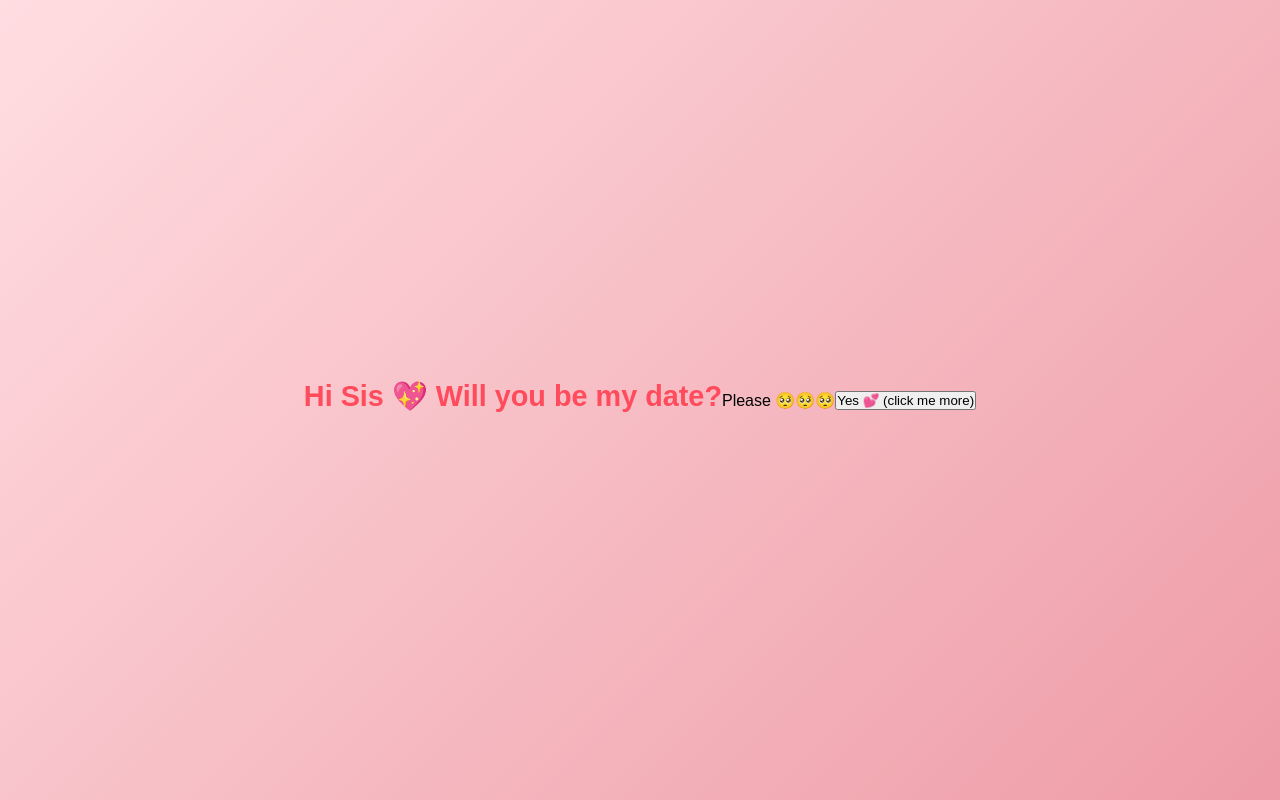
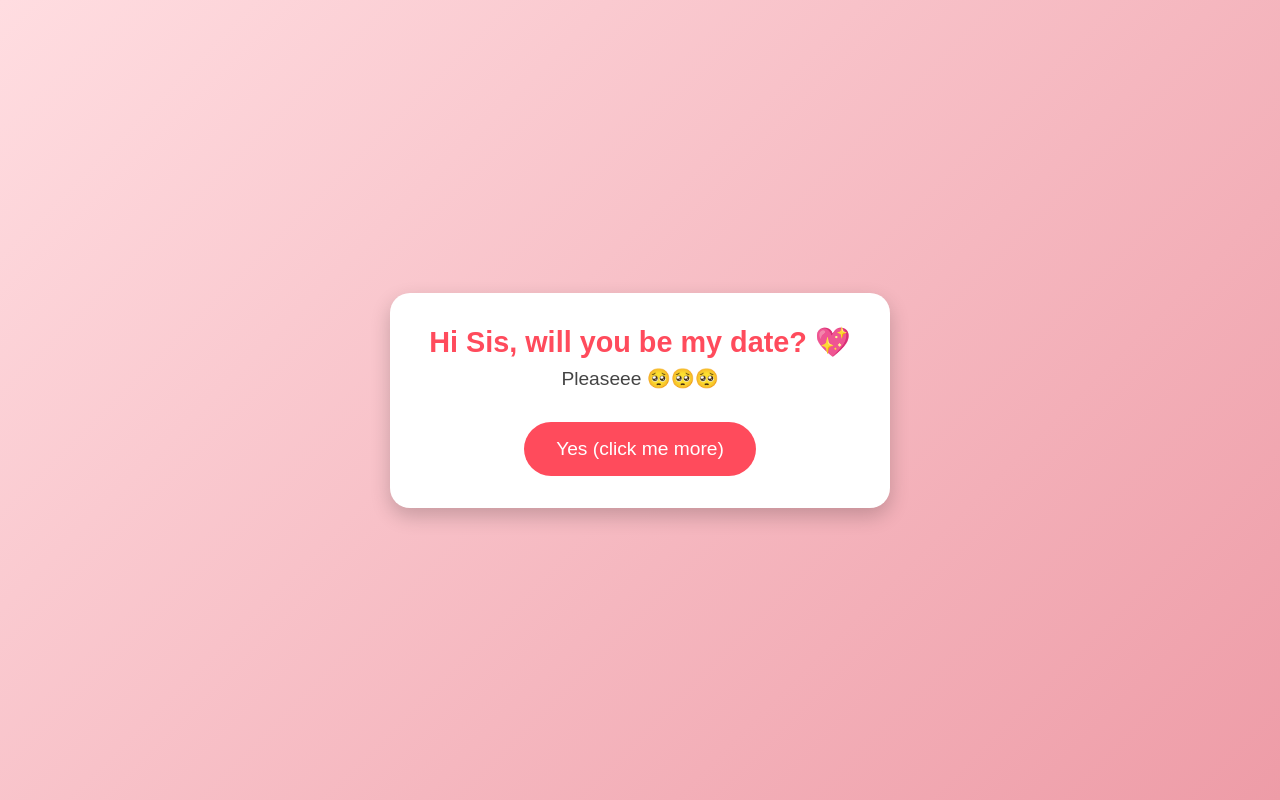
Before and after one commit to DomsTrrs/date-invite, a plain HTML site: page index.html in a window 1280 px wide. Drawn offline with Linux system fonts and the light colour scheme.

Commit message:
Update index.html

```diff
--- a/index.html
+++ b/index.html
@@ -2,17 +2,17 @@
 <html lang="en">
 <head>
   <meta charset="UTF-8">
-  <title>Hi Sis 💕</title>
+  <meta name="viewport" content="width=device-width, initial-scale=1.0"> <!-- ✅ makes mobile responsive -->
+  <title>Date Invite 💌</title>
   <link rel="stylesheet" href="style.css">
 </head>
 <body>
-  <h1>Hi Sis 💖 Will you be my date?</h1>
-  <p class="sub-message">Please 🥺🥺🥺</p>
-
-  <button class="btn" onclick="growButton(this)">
-    <span class="btn-main">Yes 💕</span>
-    <span class="btn-sub">(click me more)</span>
-  </button>
+  <div class="container">
+    <h1>Hi Sis, will you be my date? 💖</h1>
+    <p class="subtitle">Pleaseee 🥺🥺🥺</p>
+    <button id="yesBtn">Yes (click me more)</button>
+    <div id="questions"></div>
+  </div>
 
   <script src="script.js"></script>
 </body>
```
